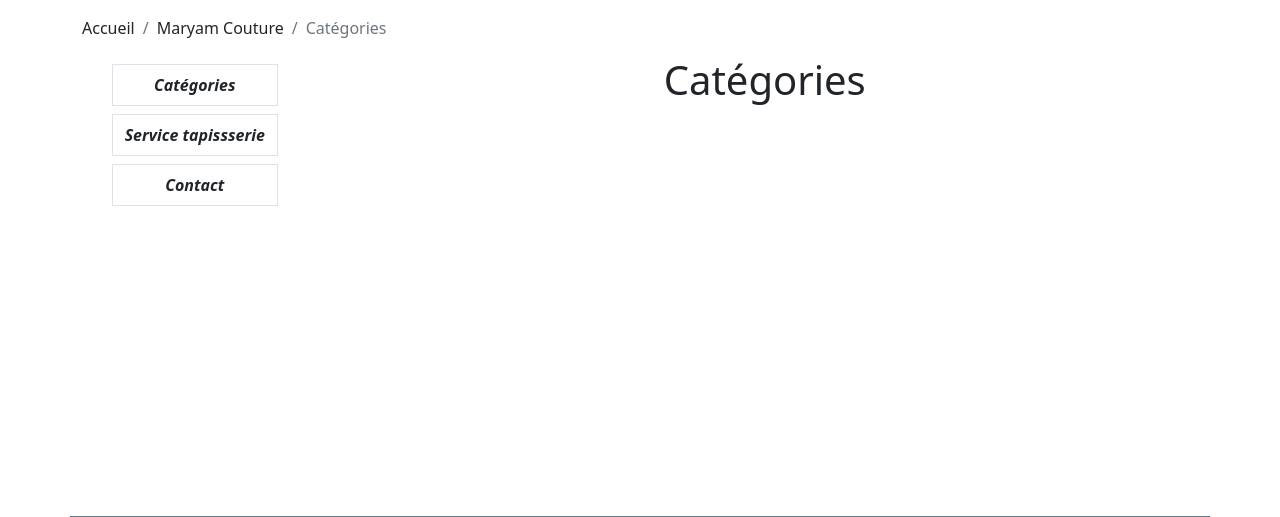
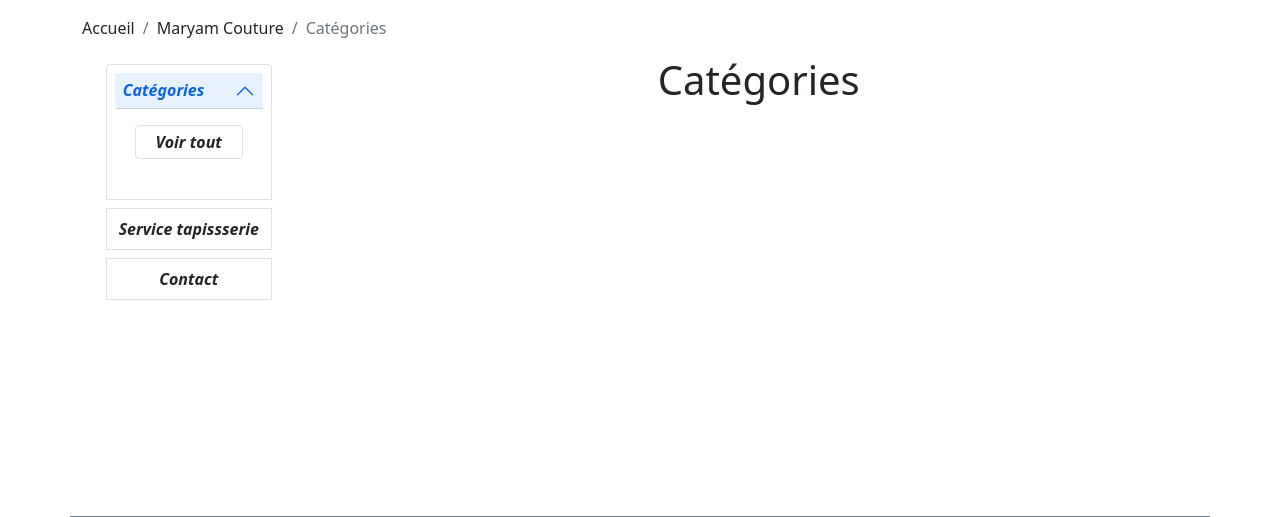
Before and after one commit to konomoha/franceMeuble, a PHP site: template templates/maryam_couture/maryam_couture_categories.html.twig in a window 1280 px wide. Shown: the part 188-705 px from the top of the page. Run offline with PHP 8.4, Linux system fonts and the light colour scheme; the template is opened without the code that fills it, so the values that code supplies are empty; some libraries are stand-ins or nearby versions.

Commit message:
maj fonction changeQuantity

```diff
--- a/public/js/panier_fonctions.js
+++ b/public/js/panier_fonctions.js
@@ -46,7 +46,6 @@ class Cart{
 
         }
 
-
         this.save();
 
         document.querySelector('.cart span').textContent = this.getNumberProduct();
@@ -64,6 +63,8 @@ class Cart{
 
             if(foundProduct != undefined)
             {
+                console.log(foundProduct);
+
                 foundProduct.quantity += quantity;
 
                 if (foundProduct.quantity <= 0)
@@ -74,24 +75,44 @@ class Cart{
                 {
                 this.save();
                 }
-            // location.reload();
-            // document.querySelector('.cart span').textContent = this.getNumberProduct();
+                document.querySelector('.cart span').textContent = this.getNumberProduct();
             }
     }
 
-    renderCart(item, x, y, z){
-        for(let i=0; i<item.length; i++){
+    renderCart(){ //Le bouton onclick ne fonctionne pas. De plus, la méthode changeQuantity() s'active automatiquement lorsque je rafraîchis la page. Le problème vient de quelque part dans ce innerHTML. Peut-être que toutes les fonctions présentes dans un innerHTML s'activent automatiquement au chargement de la page. Pourquoi je n'arrive pas à récupérer une class présente dans le innerHTML?
+        let items = this.getCartItems();
 
-            x.innerHTML +=`
-                <tr><td><p class='text-start mb-0'><span class='col-2 mx-5'><img src=${item[i].image} class= ' img-fluid img-cart'></span><a href='/produit/${item[i].id}'>${item[i].name} (${item[i].color})</a></p></td><td> ${item[i].quantity} <button class='${z} mx-2 cartitem'>+</button></td><td class='text-center'>${item[i].price}€</td></tr>`;
+        console.log(items.length);
 
-                y.innerHTML =
-                "<th colspan='2' class='text-end p-2 mx-2'>Total TTC</th><td class='text-center fw-bold'>" + this.getTotalPrice() + "€</td>";
+        items.forEach((product) =>{
 
-                z[i].addEventListener('click', () => {
-                    this.changeQuantity(items[i], 1);
+            article.innerHTML +=
+                "<tr><td><p class='text-start mb-0'><span class='col-2 mx-5'><img src=" + product.image + " class= ' img-fluid img-cart'></span><a href='/produit/" + product.id + "'>" + product.name + " (" + product.color + ")</a></p></td><td><span class='qte_minus mx-2'><i class='bi bi-dash-circle-fill'></i></span>" + product.quantity + "<span class='qte_plus mx-2'><i class='bi bi-plus-circle-fill'></i></span></td><td class='text-center'>"+ product.price+"€</td></tr>";
+
+                total.innerHTML =
+                "<th colspan='2' class='text-end p-2 mx-2'>Total TTC</th><td class='text-center fw-bold'>" + cart.getTotalPrice() + "€</td>";
+
+            let qte_plus = document.querySelector('.qte_plus');
+
+            let qte_minus = document.querySelector('.qte_minus');
+
+            // console.log(qte_plus);
+            //Un autre problème se pose: les boutons marchent, mais la quantité ne change que pour le dernier article de la liste. Je n'arrive pas à comprendre pourquoi.
+
+                qte_plus.addEventListener('click', () => {
+
+                    console.log(product);
+                    this.changeQuantity(product, 1);
+                    // location.reload();
                 });
-        }
+
+                qte_minus.addEventListener('click', () => {
+
+                    this.changeQuantity(product, -1);
+                    // location.reload();
+                });
+
+        });
     }
 
     getNumberProduct(){
--- a/public/js/panier_interface.js
+++ b/public/js/panier_interface.js
@@ -8,7 +8,7 @@ let products = {};
 
 let article = document.querySelector('.item');
 
-let qte_plus = document.querySelectorAll('.qte_plus');
+let qte_plus = document.querySelectorAll('.qte_plus'); //JS ne va chercher que dans le document html auquel il est lié. Le innerHTML appartient à un autre fichier js.
 
 let total = document.querySelector('.total');
 
@@ -39,10 +39,10 @@ for (let i=0; i < produit.length; i++){
 cart.onLoad();
 
 if(items != null){
-    cart.renderCart(items, article, total, qte_plus);
+    cart.renderCart();
 }
 
-console.log(qte_plus.length);
+// console.log(qte_plus.length);
 
 
 // for (let i=0; i < qte_plus.length; i++){
--- a/templates/maryam_couture/maryam_couture_categories.html.twig
+++ b/templates/maryam_couture/maryam_couture_categories.html.twig
@@ -16,19 +16,41 @@
     <div class="row justify-content-around">
 
         <ul class="col-2 ">
-            <li class="border p-2 text-center fw-bold fst-italic my-2 maryam_nav"><a href="{{path('maryam_couture_categories')}}">Catégories</a></li>
+
+            <li class="accordion-item border p-2 text-center fw-bold fst-italic my-2">
+
+                <h2 class="accordion-header" id="headingOne">
+                    <button class="accordion-button fw-bold fst-italic p-2 text-center" type="button" data-bs-toggle="collapse" data-bs-target="#collapseOne" aria-expanded="true" aria-controls="collapseOne">
+                        Catégories
+                    </button>
+                </h2>
+
+                <div id="collapseOne" class="accordion-collapse collapse show" aria-labelledby="headingOne" data-bs-parent="#accordionExample">
+
+                    <div class="accordion-body">
+                        {% for data in categories %}
+                            <p class="maryam_nav p-1 border rounded"><a href="{{path('boutique_category_show', {'id': data.id})}}">{{data.nom}}</a></p>
+                        {% endfor %}
+                        <p class="maryam_nav p-1 border rounded"><a href="{{path('maryam_couture_categories')}}">Voir tout</a></p>
+                    </div>
+                </div>
+
+            </li>
+
             <li class="border p-2 text-center fw-bold fst-italic my-2 maryam_nav">Service tapissserie</li>
             <li class="border p-2 text-center fw-bold fst-italic my-2 maryam_nav">Contact</li>
         </ul>
 
-        <div class="col-9 row justify-content-around">
+        <div class="col-9">
             <h1 class="text-center">Catégories</h1>
-            {% for data in categories %}
-                <div class="col-4 text-center card carte_categorie my-5">
-                    <h5 class="fw-bold fst-italic">{{data.nom|capitalize}}</h5>
-                    <div class="mb-3"><a href="{{path('boutique_category_show', {'id': data.id})}}"><img src="{{ asset('img/photos/' ~ data.photo)}}" alt="" class="img-fluid"></a></div>
-                </div>
-            {% endfor %}
+            <div class="row justify-content-around">
+                {% for data in categories %}
+                    <div class="col-3 text-center card carte_categorie my-5">
+                        <h5 class="fw-bold fst-italic">{{data.nom|capitalize}}</h5>
+                        <div class="mb-3"><a href="{{path('boutique_category_show', {'id': data.id})}}"><img src="{{ asset('img/photos/' ~ data.photo)}}" alt="" class="img-fluid"></a></div>
+                    </div>
+                {% endfor %}
+            </div>
 
         </div>
 
--- a/templates/notes.txt
+++ b/templates/notes.txt
@@ -12,7 +12,7 @@ ACCUEIL:
     - Dans le menu de navigation, chaque thème ensemble de produits et de collection (ajouter un champ thème dans les produits)
 
 /////////////////////////////////////////////////////////////////////////////////////////////////////////
-MARYAM COUTURE: (Comment faire pour distinguer les catégories maryam couture des autres? Un autre champ? A priori il faudrait créer un champ dans la table catégorie)
+MARYAM COUTURE:
 
     - slogan: "Créateur de salons sur mesure"
 
--- a/templates/panier/panier.html.twig
+++ b/templates/panier/panier.html.twig
@@ -20,9 +20,9 @@
 
         <tr>
 
-        <th >Produit</th>
-        <th>Quantité</th>
-        <th>Coût unitaire</th>
+            <th>Produit</th>
+            <th>Quantité</th>
+            <th>Coût unitaire</th>
 
         </tr>
 
```
Also changed, not shown: templates/maryam_couture/index.html.twig (+17 -4 lines), public/img/photos/logo_fb.png (added), public/img/photos/logo_instagram.png (added), public/img/photos/mousse-62330dd65d828.jpg (added), public/img/photos/mousse-62330e8bcbe2c.jpg (added), public/img/photos/mousse.jpeg (added), public/img/photos/mousse.jpg (added). Lines whose indentation alone changed are shown as unchanged.
